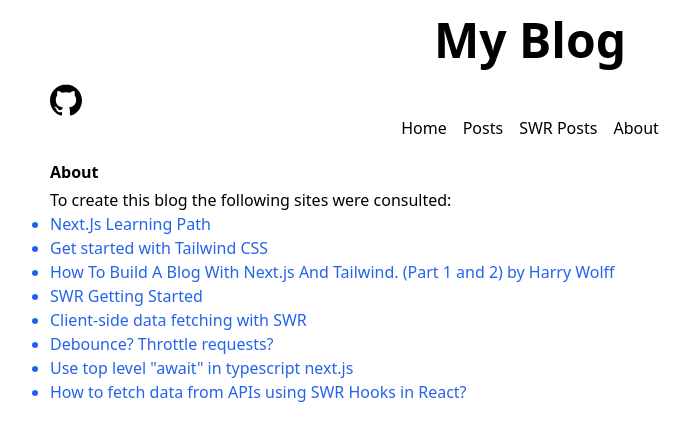
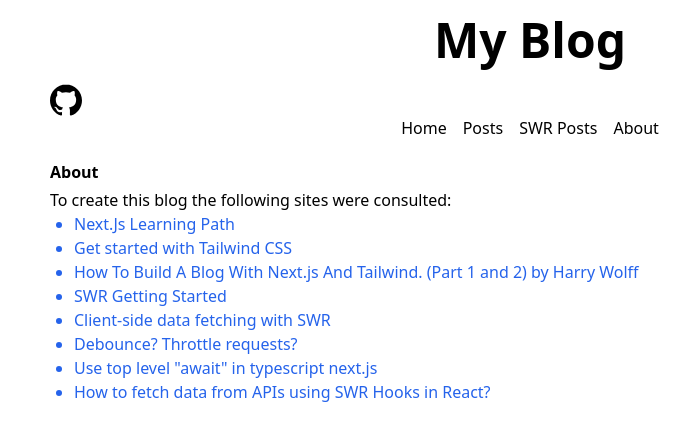
Before and after one commit to pablomdh/blog, a Next.js app in the folder blog/: page /about in a window 1280 px wide. Shown: the top 440 px of the page, without its empty margins (110-800 px from the left). Built offline with nearby package versions, Linux system fonts and the light colour scheme.

Commit message:
Update globals.css

```diff
--- a/blog/styles/globals.css
+++ b/blog/styles/globals.css
@@ -21,7 +21,7 @@
     @apply my-4 border-black hover:shadow-2xl transition duration-700 ease-out
   }
   .links {
-    @apply list-disc text-blue-600 hover:text-blue-400
+    @apply list-disc text-blue-600 hover:text-blue-400 ml-6
   }
   /* .myStyle{
     @apply text-blue-600 hover:text-blue-300
```
